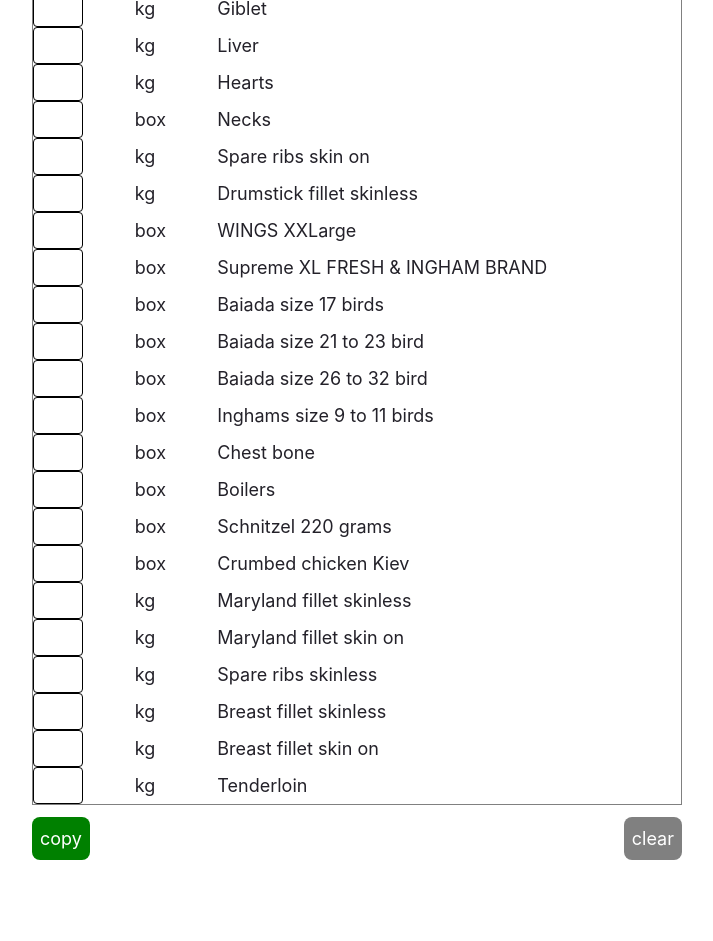
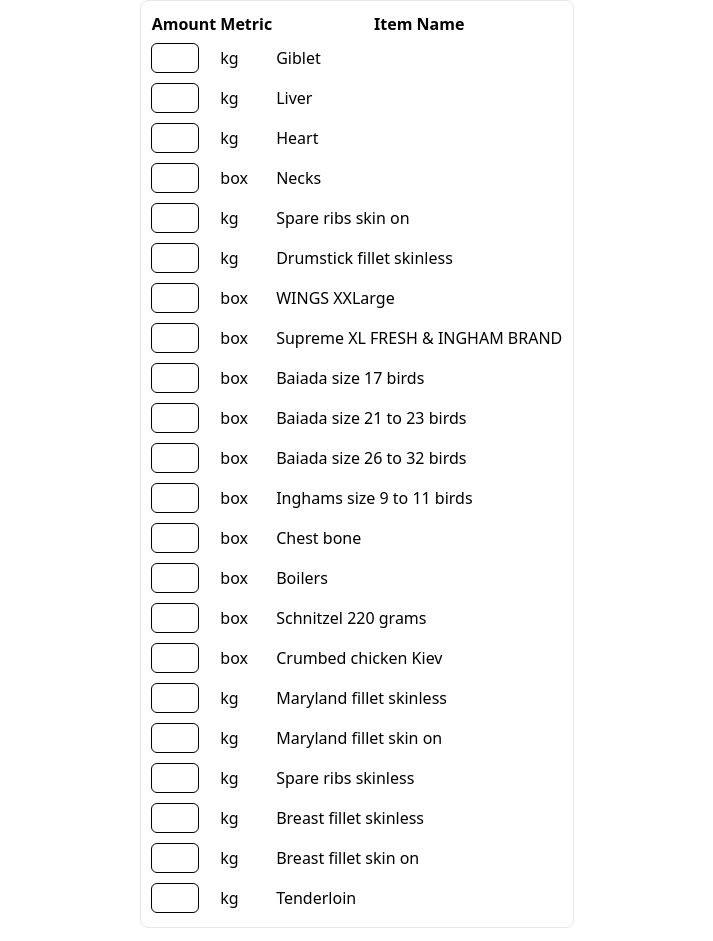
Before and after one commit to laurapham1/poultryline-order-template, a Gatsby site: page / in a window 1280 px wide. Shown: the part 64-1005 px from the top of the page, without its empty margins (283-996 px from the left). Built offline with nearby package versions, Linux system fonts and the light colour scheme; Gatsby itself is replaced by a stand-in of ours.

Commit message:
update index page with tailwind styles" "

```diff
--- a/src/pages/index.js
+++ b/src/pages/index.js
@@ -1,73 +1,6 @@
 import * as React from "react"
 import {useState, useEffect} from 'react'
-import loadingImage from '../images/favicon.ico';
 
-const pageStyles = {
-  color: "#232129",
-  fontFamily: "-apple-system, Roboto, sans-serif, serif",
-  display: 'flex',
-  flexDirection: 'column',
-  alignItems: 'center'
-}
-
-const contentStyle = {
-  display: 'flex',
-   gap: '12px',
-   flexDirection: 'column',
-   maxWidth: '650px',
-   width: '-webkit-fill-available',
-   fontSize: '18px'
-  }
-
-const tableStyle = {
-  borderSpacing: '8px',
-  backgroundColor: 'white',
-  border: '1px solid',
-  borderRadius: '8px',
-  borderColor: 'gray'
-}
-
-const inputStyle = {
-  borderRadius: '4px',
-  border: '1px solid black',
-  padding: '4px',
-  fontSize: '18px',
-  width: '50px',
-}
-
-const actionButtonStyle = {
-  display: 'flex',
-  justifyContent: 'space-between'
-}
-
-const buttonStyle = {
-  width: 'fit-content',
-  backgroundColor: 'green',
-  border: 'none',
-  borderRadius: '8px',
-  fontSize: '18px',
-  padding: '8px',
-  color: 'white',
-  cursor: 'pointer',
-}
-const copyButtonStyle = {
-  ...buttonStyle,
-  backgroundColor: 'green',
-}
-
-const clearButtonStyle = {
-  ...buttonStyle,
-  backgroundColor: 'gray',
-}
-
-const textareaStyle = {
-  resize: 'none',
-  overflow: 'hidden',
-  fontFamily: 'inherit',
-  fontSize: '18px',
-  borderRadius: '8px',
-  padding: '8px',
-}
 const itemList = [
   {
     metric: 'kg',
@@ -79,7 +12,7 @@
   },
   {
     metric: 'kg',
-    name: 'Hearts'
+    name: 'Heart'
   },
   {
     metric: 'box',
@@ -107,11 +40,11 @@
   },
   {
     metric: 'box',
-    name: ' Baiada size 21 to 23 bird'
+    name: ' Baiada size 21 to 23 birds'
   },
   {
     metric: 'box',
-    name: 'Baiada size 26 to 32 bird'
+    name: 'Baiada size 26 to 32 birds'
   },
   {
     metric: 'box',
@@ -166,11 +99,11 @@
 const IndexPage = () => {
   const [templateText, setTemplateText] = useState("")
   const [isCopyClicked, setIsCopyClicked] = useState(false)
-  const [isLoadingPage, setIsLoadingPage] = useState(true)
+  // const [isLoadingPage, setIsLoadingPage] = useState(true)
 
-  useEffect(() => {
-    setIsLoadingPage(true)
-  }, [])
+  // useEffect(() => {
+  //   setIsLoadingPage(false)
+  // }, [])
 
   useEffect(() => {
     if (isCopyClicked) {
@@ -231,15 +164,15 @@
     window.location.reload();
   }
 
-  // if (isLoadingPage) {
-  //   return <><img src={loadingImage} style={loadingImageStyle} alt="Spinning Loading Chicken" id="loadingImage"/><p>Loading</p></>
+  // if (!isLoadingPage) {
+  //   return <LoadingPage/>
   // }
 
   return (
-    <main style={pageStyles}>
-      <h1>PoultryLine Order Template 🐔</h1>
-      <div style={contentStyle}>
-     <table style={tableStyle}>
+    <main className="flex items-center justify-center flex-col gap-4 m-4">
+      <h1 className="text-2xl font-bold">PoultryLine Order Template 🐔</h1>
+      <div id="page-content" className="flex justify-center flex-col gap-4">
+        <table className="border rounded-lg border-separate p-2">
             <tr>
               <th>Amount</th>
               <th>Metric</th>
@@ -248,17 +181,17 @@
             {itemList.map((item, index) => {
               return(
               <tr>
-          <input type="number" min="0" id={index} name="item-amount" onChange={handleInputBlur} style={inputStyle} onWheel={(e) => e.target.blur()}/>
+              <input className="border border-black rounded-md my-1 w-12 text-lg text-center" type="number" min="0" id={index} name="item-amount" onChange={handleInputBlur} onWheel={(e) => e.target.blur()}/>
               <td name="item-metric">{item.metric}</td>
               <td name="item-name">{item.name}</td>
             </tr>)
             })}
           </table>
-    <div style={actionButtonStyle}>
-      <button onClick={handleClickCopy} style={copyButtonStyle}>{isCopyClicked ? 'copied!' : 'copy'}</button>
-      <button onClick={handleClickClear} style={clearButtonStyle}>clear</button>
+        <div className="flex justify-between w-full">
+          <button onClick={handleClickCopy} className="bg-green-500 hover:bg-green-700 text-white font-bold py-2 px-4 rounded-lg" >{isCopyClicked ? 'COPIED!' : 'copy'}</button>
+          <button onClick={handleClickClear} className="bg-gray-500 hover:bg-gray-700 text-white font-bold py-2 px-4 rounded-lg" >clear</button>
         </div>
-      <textarea id="template-text" name="template-text" rows={itemList.length} cols="50" value={templateText} contenteditable='false' style={textareaStyle}/>
+        <textarea className="border rounded-lg w-full p-2" id="template-text" name="template-text" rows={itemList.length} value={templateText} contenteditable='false' />
       </div>
       <p>Made with ❤️ by Laura Pham</p>
     </main>
```
Lines whose indentation alone changed are shown as unchanged.
